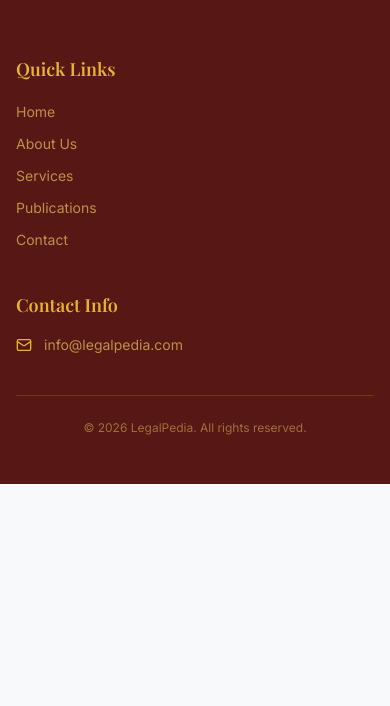
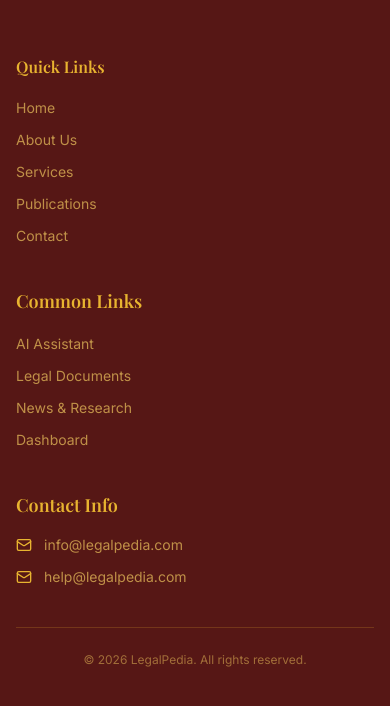
Before and after one commit to henrymutega/legalpedia, a React (Vite) app: page / in a window 390 px wide. Shown: the part 4269-4975 px from the top of the page. Before the commit the page ends 4753 px from the top, so only its background shows below. Built offline with nearby package versions, Linux system fonts and the light colour scheme; no server answers; the database is empty.

Commit message:
FIX: Footer quick & common links for clients/users navigations.

```diff
--- a/src/components/Footer.tsx
+++ b/src/components/Footer.tsx
@@ -19,10 +19,17 @@
     { path: '/contact', label: t('nav.contact') },
   ];
 
+   const checks = [
+    { path: '/ai-assistant', label: t('nav.ai_assistant') },
+    { path: '/legal-documents', label: t('nav.legal_documents') },
+    { path: '/news-research', label: t('nav.news_research') },
+    { path: '/login', label: t('cases.dashboard') },
+  ];
+
   return (
     <footer className="bg-primary text-primary-foreground">
       <div className="container mx-auto px-4 lg:px-8 py-12 lg:py-16">
-        <div className="grid grid-cols-1 md:grid-cols-3 gap-10">
+        <div className="grid grid-cols-1 md:grid-cols-4 gap-10">
           <div>
             <img src={logoWhite} alt={content?.brand || 'LegalPedia'} className="h-auto w-auto mb-0" width={160} height={64} />
             <p className="text-primary-foreground/70 text-sm leading-relaxed">
@@ -31,11 +38,22 @@
           </div>
 
           <div>
-            <h4 className="font-heading text-lg font-semibold text-gold mb-4">{t('footer.quick_links')}</h4>
+            <h4 className="font-heading text-md font-semibold text-gold mb-4">{t('footer.quick_links')}</h4>
             <ul className="space-y-2">
               {links.map((link) => (
                 <li key={link.path}>
                   <Link to={link.path} className="text-sm text-primary-foreground/70 hover:text-gold transition-colors">{link.label}</Link>
+                </li>
+              ))}
+            </ul>
+          </div>
+
+          <div>
+            <h4 className="font-heading text-lg font-semibold text-gold mb-4">{t('footer.common_links')}</h4>
+            <ul className="space-y-2">
+              {checks.map((check) => (
+                <li key={check.path}>
+                  <Link to={check.path} className="text-sm text-primary-foreground/70 hover:text-gold transition-colors">{check.label}</Link>
                 </li>
               ))}
             </ul>
@@ -56,6 +74,10 @@
                 <Mail size={16} className="text-gold shrink-0" />
                 {content?.email || t('contact.email')}
               </li>
+                <li className="flex items-center gap-3 text-sm text-primary-foreground/70">
+                <Mail size={16} className="text-gold shrink-0" />
+                {content?.email_2 || t('contact.email_2')}
+              </li>
             </ul>
           </div>
         </div>
```
